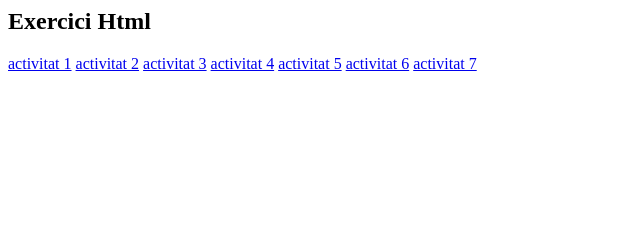
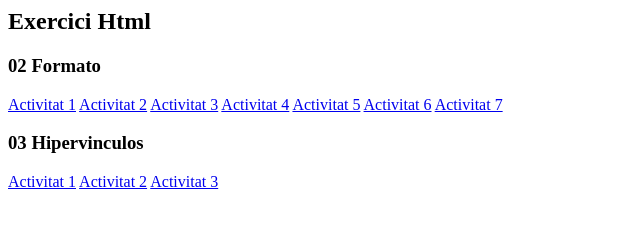
Before and after one commit to lladanosa/nuevo, a plain HTML site: page activitats/activitats.html in a window 1280 px wide. Shown: the whole page, without its empty margins (0-640 px from the left). Drawn offline with Linux system fonts and the light colour scheme.

Commit message:
Update activitats.html

```diff
--- a/activitats/activitats.html
+++ b/activitats/activitats.html
@@ -1,12 +1,20 @@
 <body>
 <h2>Exercici Html</h2>
-<a href ="html/02-formato/act1.html">activitat 1</a>
-<a href ="html/02-formato/act2.html">activitat 2</a>
-<a href ="html/02-formato/act3.html">activitat 3</a>
-<a href ="html/02-formato/act4.html">activitat 4</a>
-<a href ="html/02-formato/act5.html">activitat 5</a>
-<a href ="html/02-formato/act6.html">activitat 6</a>
-<a href ="html/02-formato/act7.html">activitat 7</a>
+
+<h3>02 Formato</h3>
+<a href ="html/02-formato/act1.html">Activitat 1</a>
+<a href ="html/02-formato/act2.html">Activitat 2</a>
+<a href ="html/02-formato/act3.html">Activitat 3</a>
+<a href ="html/02-formato/act4.html">Activitat 4</a>
+<a href ="html/02-formato/act5.html">Activitat 5</a>
+<a href ="html/02-formato/act6.html">Activitat 6</a>
+<a href ="html/02-formato/act7.html">Activitat 7</a>
+<br>
+<h3>03 Hipervinculos</h3>
+<a href ="html/03-hipervinculos/act1.html">Activitat 1</a>
+<a href ="html/03-hipervinculos/act2.html">Activitat 2</a>
+<a href ="html/03-hipervinculos/act3.html">Activitat 3</a>
+
 
 
 </body>
```
